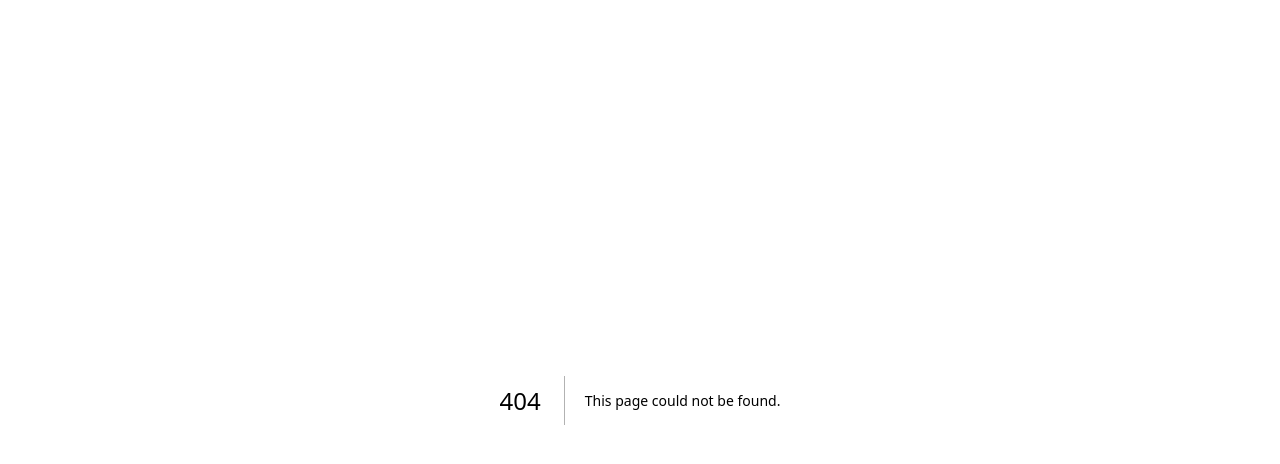
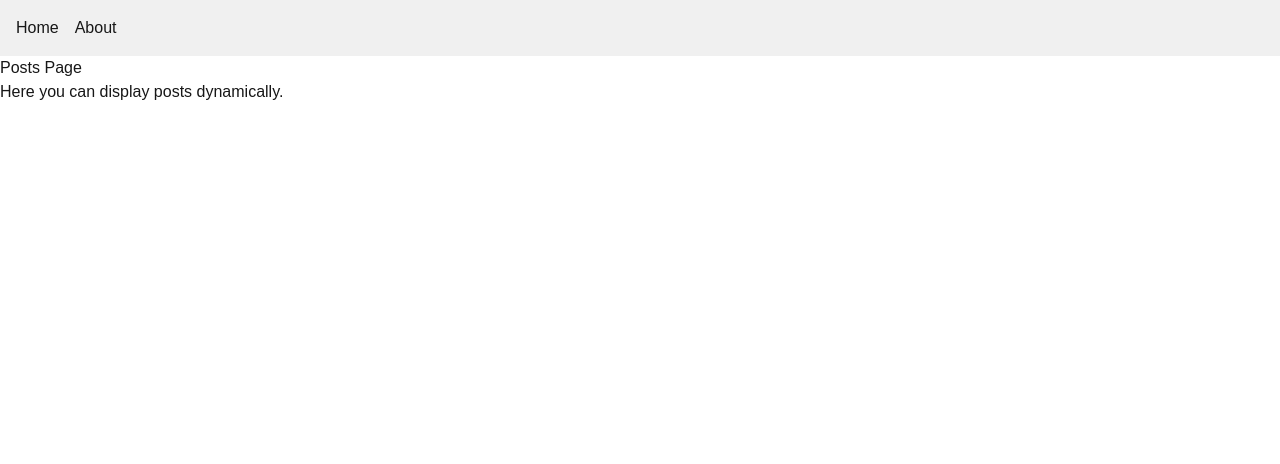
Before and after one commit to CodamsJr/alx-project-0x02-setup, a Next.js app in the folder alx-project-0x02/: page /posts in a window 1280 px wide. Before the commit this address had no page. Shown: the top 464 px of the page. Built offline with nearby package versions, Linux system fonts and the light colour scheme.

Commit message:
Create posts.tsx

```diff
--- /dev/null
+++ b/alx-project-0x02/pages/posts.tsx
@@ -0,0 +1,14 @@
+import React from 'react';
+import Header from '@/components/layout/Header';
+
+const PostsPage: React.FC = () => {
+  return (
+    <div>
+      <Header />
+      <h1>Posts Page</h1>
+      <p>Here you can display posts dynamically.</p>
+    </div>
+  );
+};
+
+export default PostsPage;
```
